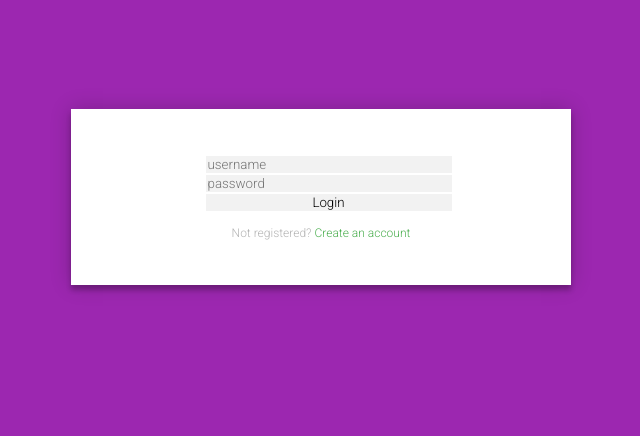
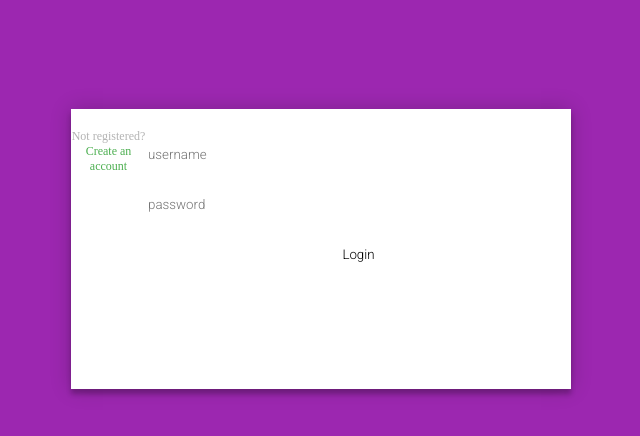
Before and after one commit to maniac-tech/CodeStrike, a PHP site: page /interview/hq.php in a window 1280 px wide. Shown: the top 436 px of the page, without its empty margins (319-959 px from the left). Run offline with PHP 8.4, Linux system fonts and the light colour scheme; some web fonts are replaced.

Commit message:
Added user icons and made some changes

```diff
--- a/hq_style.css
+++ b/hq_style.css
@@ -1,32 +1,69 @@
 @import url(https://fonts.googleapis.com/css?family=Roboto:300);
+@font-face {
+  font-family:'Helvetica Neue Light';
+  src: url('../font/helveticaneue/HelveticaNeue-Light.ttf');
+}
+@font-face {
+  font-family:'Helvetica Neue Medium';
+  src: url('font/helveticaneue/HelveticaNeue-Medium.ttf');
+}
+@font-face {
+  font-family:'Helvetica Neue Thin';
+  src: url('font/helveticaneue/HelveticaNeue-Thin.ttf');
+}
 
 .login-page {
   width: 500px;
+  /*height: 500px;*/
   padding: 8% 0 0;
   margin: auto;
 }
 .form {
-  position: relative;
-  z-index: 1;
+  /*position: relative;*/
+  /*z-index: 1;*/
   background: #FFFFFF;
   max-width: 500px;
-  margin: 0 auto 100px;
-  padding: 45px;
+  height: 250px;
+  /*margin: 0 0 0 100px;*/
+  margin: auto;
+  padding-top: 5px;
+  padding-bottom: 25px;
   text-align: center;
   box-shadow: 0 0 20px 0 rgba(0, 0, 0, 0.2), 0 5px 5px 0 rgba(0, 0, 0, 0.24);
 }
 .form p{
-  font-size: 14px;
+  font-size: 24px;
+  font-family: 'Helvetica Neue Thin';
+}
+.formgroup{
+  display: inline-block;
+  border-style: solid;
+  border-color: grey;
+  border-width: 1px;
+  width: 60%;
+  text-align: left;
+  margin-bottom: 15px;
+  margin-left: 15px;
+}
+.form img{
+  width: 15%;
+  margin-top: auto;
 }
 .form input {
   font-family: "Roboto", sans-serif;
   outline: 0;
-  background: #f2f2f2;
-  width: 60%;
-  border: 0;
-  margin-left:15px;
-  padding-left:10;
+  background: white;
+  width: 85%;
+  height: 50px;
+  /*margin-top: auto;*/
+  /*margin-bottom: 15px;*/
+  border-style: none;
+  /*border-width: 1px;*/
+  /*border-radius: 5px;*/
+  /*border-color: grey;*/
+  /*margin-left:15px;*/
   box-sizing: border-box;
+  float: right;
 }
 .inputDepartment{
   width:auto;
@@ -36,9 +73,10 @@
   text-transform: uppercase;
   outline: 0;
   background: #9c27b0;
-  width: 100%;
+  width: 60%;
   border: 0;
   padding: 15px;
+  margin-left: 15px;
   color: #FFFFFF;
   font-size: 14px;
   -webkit-transition: all 0.3 ease;
```
